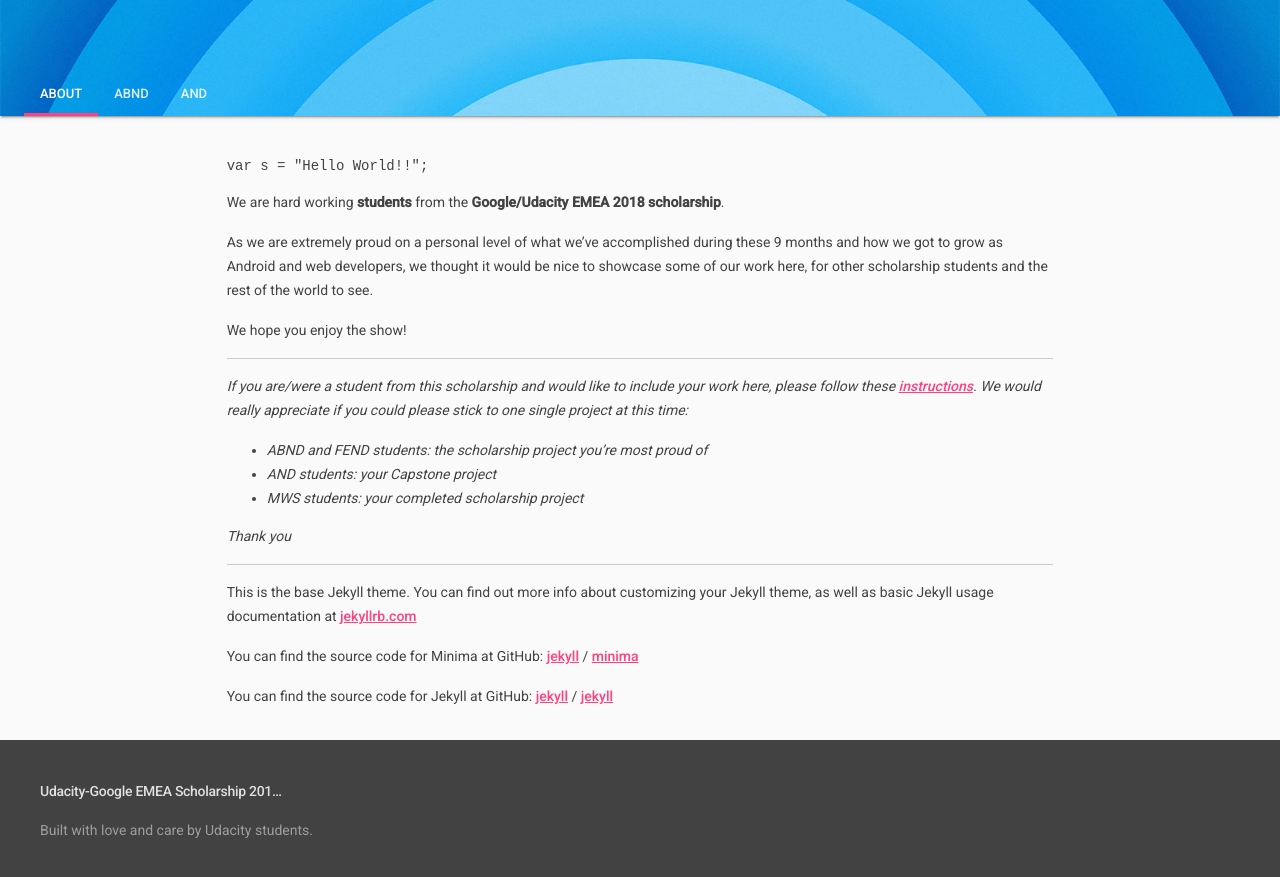
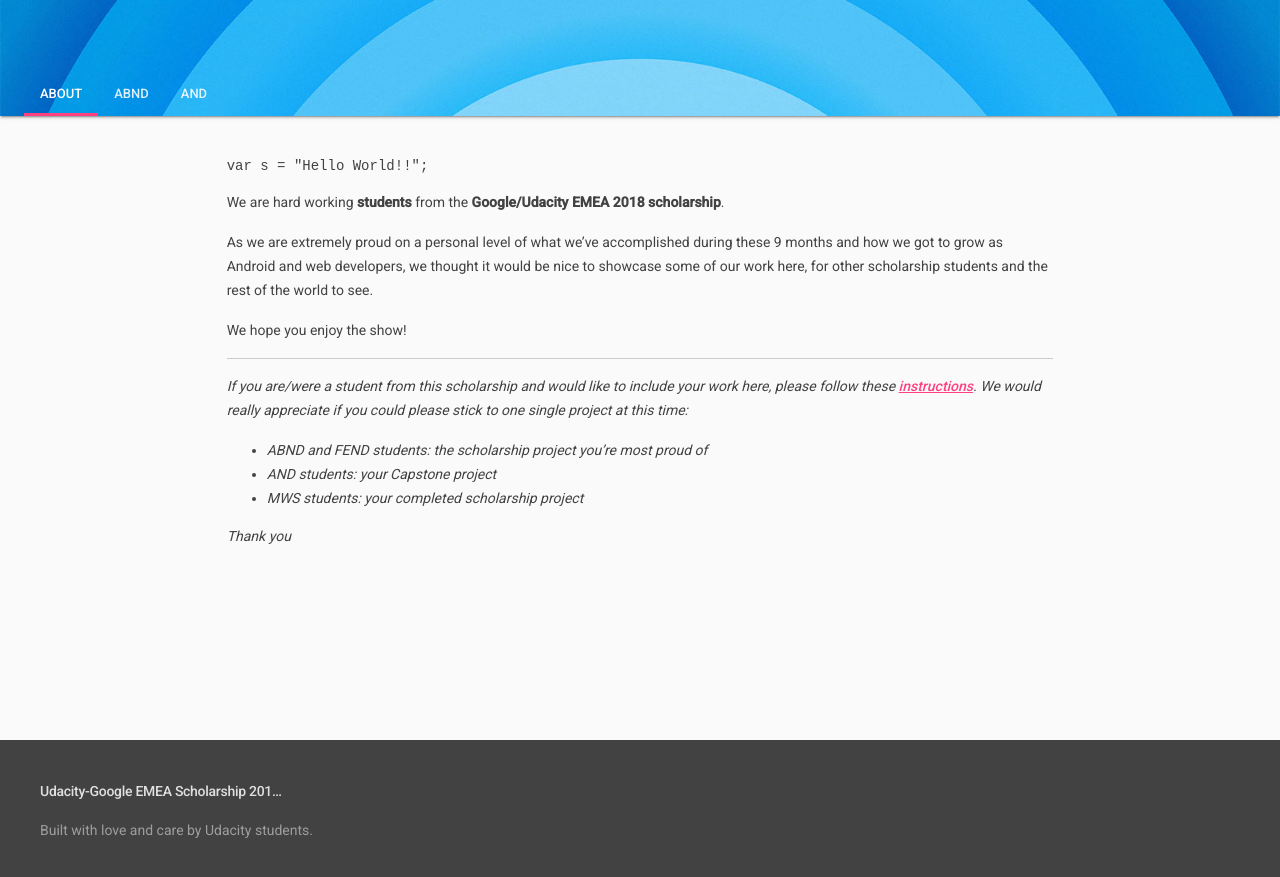
Before and after one commit to google-udacity-scholars18/google-udacity-scholars18.github.io, a Jekyll site: the page built from index.md, in a window 1280 px wide, cut to the strip 324-1201 px from the top of the page. Built offline with Jekyll 4.4.1, drawn with Linux system fonts in a browser that asks for light colours.

Commit message:
Remove Jekyll text from index.md

```diff
--- a/index.md
+++ b/index.md
@@ -22,18 +22,3 @@
 - *MWS students: your completed scholarship project*
 
 *Thank you*
-
-
----
-This is the base Jekyll theme. You can find out more info about customizing your Jekyll theme, as well as basic Jekyll usage documentation at [jekyllrb.com](https://jekyllrb.com/)
-
-You can find the source code for Minima at GitHub:
-[jekyll][jekyll-organization] /
-[minima](https://github.com/jekyll/minima)
-
-You can find the source code for Jekyll at GitHub:
-[jekyll][jekyll-organization] /
-[jekyll](https://github.com/jekyll/jekyll)
-
-
-[jekyll-organization]: https://github.com/jekyll
```
